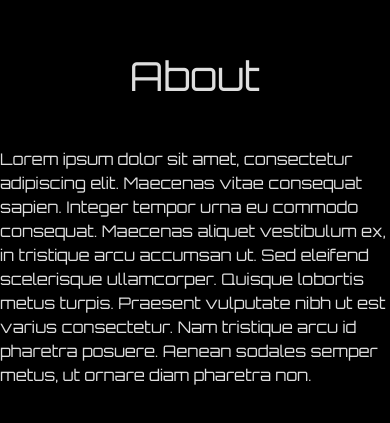
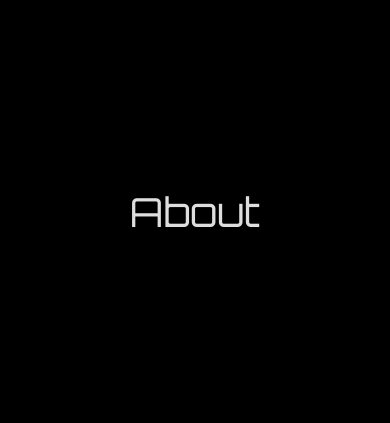
Before and after one commit to Danilo-Acosta5389/wiis, a React (Vite) app in the folder frontend/wiis-front/: page / in a window 390 px wide. Shown: the part 1054-1477 px from the top of the page. Built offline with nearby package versions, Linux system fonts and the light colour scheme; a web font is replaced by a local one.

Commit message:
Edited hamburger and rm text

```diff
--- a/frontend/wiis-front/src/About.jsx
+++ b/frontend/wiis-front/src/About.jsx
@@ -19,7 +19,7 @@ function About() {
     return(
     <AboutContainer>
       <h1>{aboutHeader}</h1>
-      <p>{aboutInfo}</p>
+      {/* <p>{aboutInfo}</p> */}
     </AboutContainer>
     );
 }
--- a/frontend/wiis-front/src/index.css
+++ b/frontend/wiis-front/src/index.css
@@ -85,16 +85,16 @@ h1 {
 
 .hamburger-lines .line1 {
   transform-origin: 100% 0%;
-  transition: transform 0.4s ease-in-out;
+  transition: transform 0.2s ease-in-out;
 }
 
 .hamburger-lines .line2 {
-  transition: transform 0.2s ease-in-out;
+  transition: transform 0.4s ease-out;
 }
 
 .hamburger-lines .line3 {
   transform-origin: 100% 100%;
-  transition: transform 0.4s ease-in-out;
+  transition: transform 0.2s ease-in-out;
 }
 
 .checkbox:checked~.menu-items {
@@ -106,6 +106,7 @@ h1 {
 }
 
 .checkbox:checked~.hamburger-lines .line2 {
+  transition: transform 0.1s ease-in;
   transform: scaleY(0);
 }
 
```
Also changed, not shown: frontend/wiis-front/src/Nav.jsx (line endings or trailing spaces).
